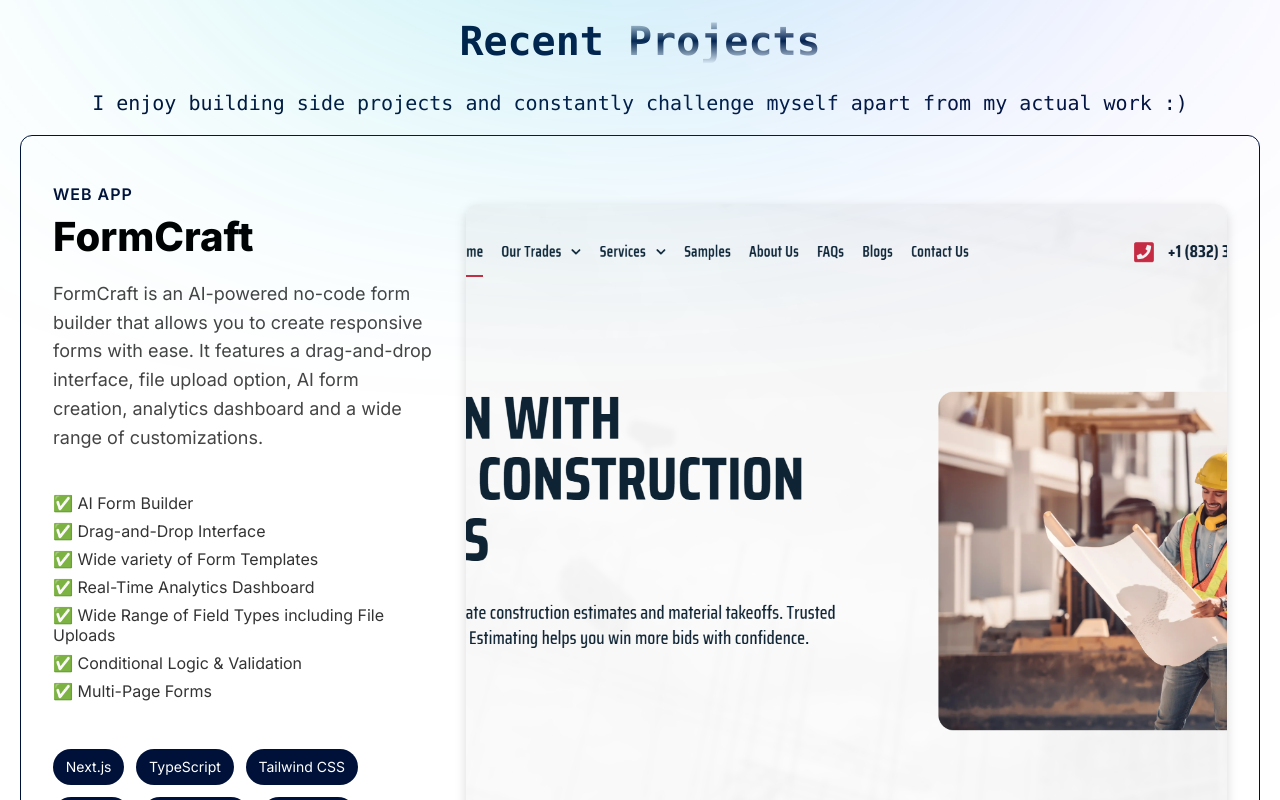
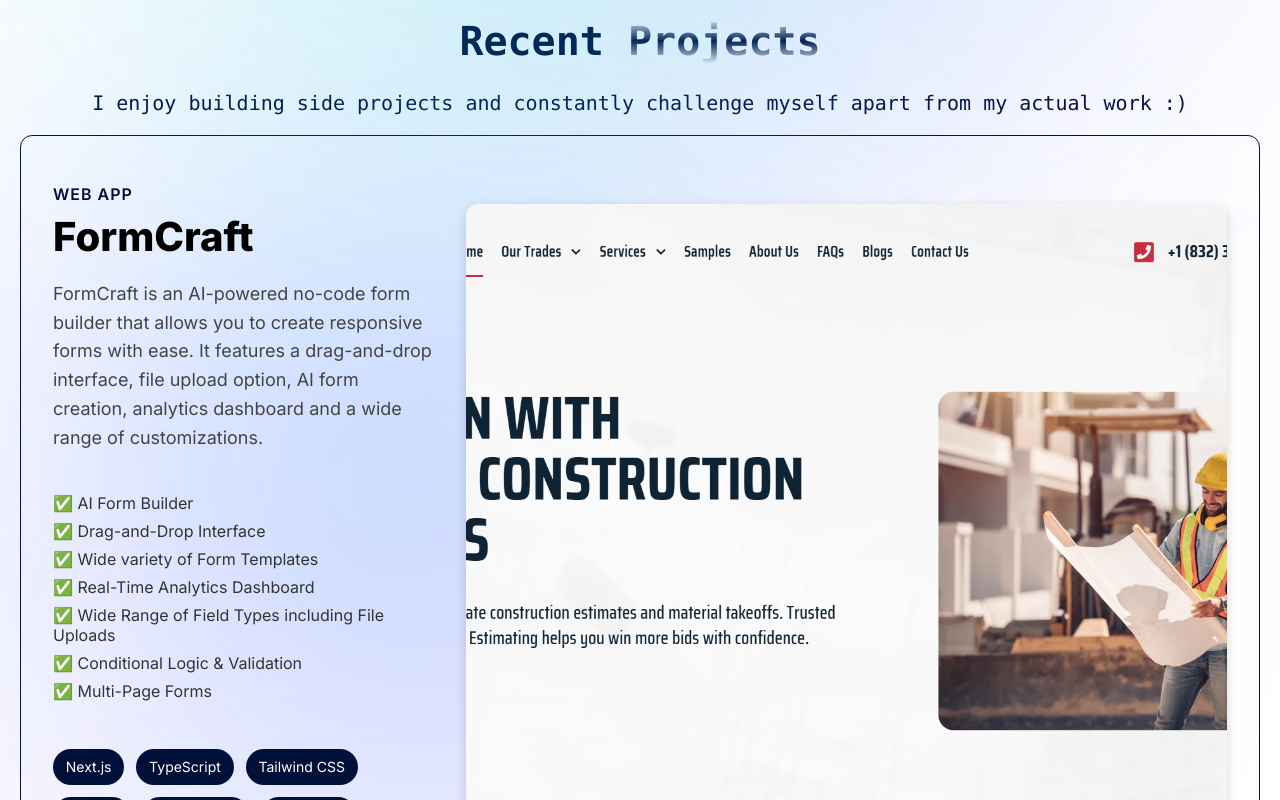
Before and after one commit to mooojn/zaplof, a React (Vite) app: page / in a window 1280 px wide. Shown: the part 600-1400 px from the top of the page. Built offline with nearby package versions, Linux system fonts and the light colour scheme; a web font is replaced by a local one.

Commit message:
Add gradient-blob behind card

```diff
--- a/src/components/Projects/Card/Card.css
+++ b/src/components/Projects/Card/Card.css
@@ -8,11 +8,32 @@
   transition: all 0.3s ease-in-out;
   max-width: 1500px;
   margin: 0 auto;
+  position: relative;
 }
 
 .project-card:hover {
   border-radius: 22px;
   box-shadow: 2px 2px 10px 5px var(--primary);
+}
+
+.gradient-blob-2 {
+  position: absolute;
+  top: 50%;
+  left: 50%;
+  transform: translate(-50%, -50%);
+  width: 1200px;
+  height: 600px;
+  background: radial-gradient(circle at 30% 30%, rgb(0, 153, 255), rgba(127, 0, 255, 0.25), transparent 70%);
+  filter: blur(180px);
+  opacity: 0.6;
+  z-index: 0;
+  pointer-events: none;
+}
+
+.project-card .left,
+.project-card .right {
+  position: relative;
+  z-index: 1;
 }
 
 .project-card .left {
--- a/src/components/Projects/Card/Card.jsx
+++ b/src/components/Projects/Card/Card.jsx
@@ -5,8 +5,8 @@ import './Card.css'
 const Card = () => {
   return (
     <div className="project-card">
+      <div className="gradient-blob-2"></div>
       <div className="left">
-
         <h3 className="project-sub-heading">Web App</h3>
         <h2 className="project-heading">FormCraft</h2>
         <p className="project-description">
```
Lines whose indentation alone changed are shown as unchanged.
